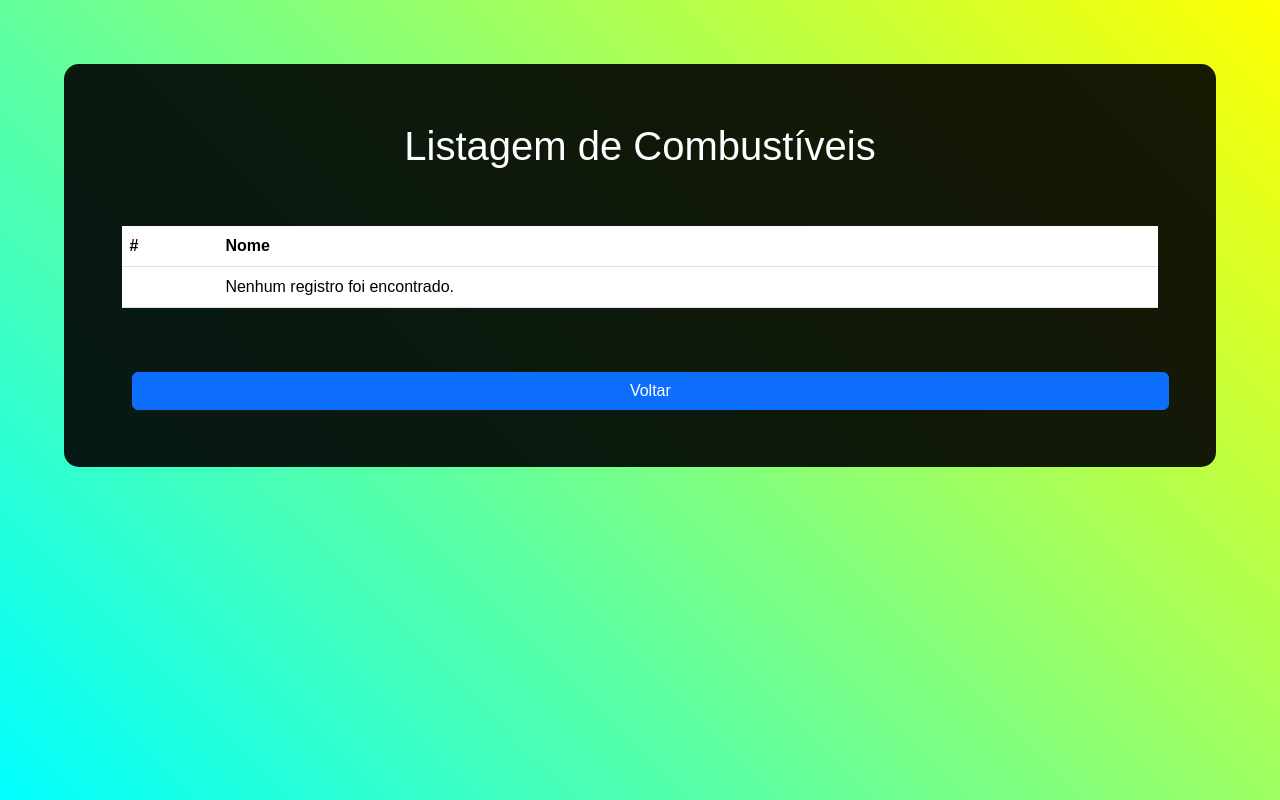
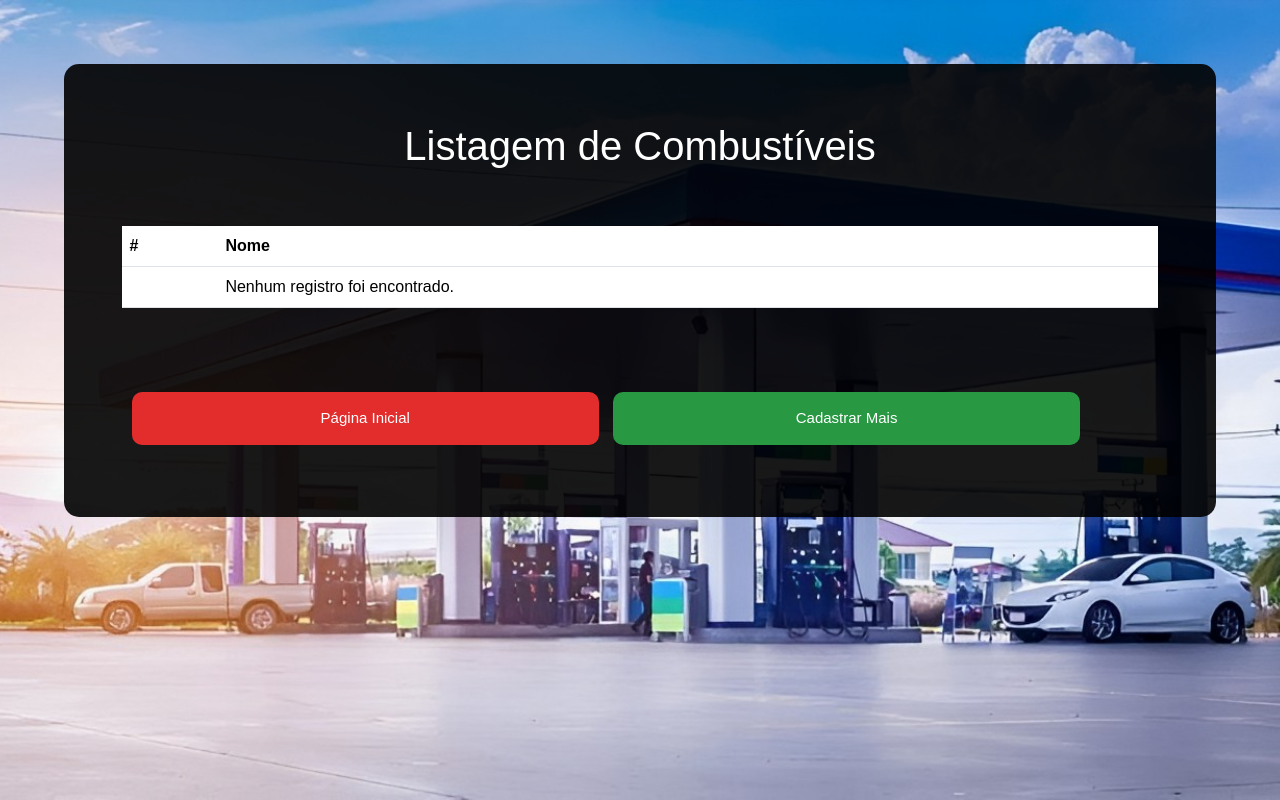
Before and after one commit to Jgabriel0145/CadastroVeiculos, a PHP site: page /Views/Listagem/ListCombustivel.php in a window 1280 px wide. Run offline with PHP 8.4, Linux system fonts and the light colour scheme; the template is opened without the code that fills it, so the values that code supplies are empty.

Commit message:
Background

```diff
--- a/App/Views/Inicio.php
+++ b/App/Views/Inicio.php
@@ -13,12 +13,16 @@
 
         body
         {
-            background-image: linear-gradient(45deg, cyan, yellow);
+
             font-family: Arial, Helvetica, sans-serif;
             display: flex;
             justify-content: center;
             align-items: center;
             align-content:center;
+            background-image: url('/Views/img/Fundo_Inicial.jpg');
+            background-repeat: no-repeat;
+            background-position: center;
+            background-size: cover;
         }
         #div1
         {
--- a/App/Views/Listagem/ListCombustivel.php
+++ b/App/Views/Listagem/ListCombustivel.php
@@ -7,6 +7,15 @@
     <link href="https://cdn.jsdelivr.net/npm/bootstrap@5.3.0-alpha1/dist/css/bootstrap.min.css" rel="stylesheet" integrity="sha384-GLhlTQ8iRABdZLl6O3oVMWSktQOp6b7In1Zl3/Jr59b6EGGoI1aFkw7cmDA6j6gD" crossorigin="anonymous">
     <?php include 'list-style.php'; ?>
 
+    <style>
+        body{
+            background-image: url('/Views/img/posto_gasolina.jpg');
+            background-repeat: no-repeat;
+            background-position: center;
+            background-size: cover;
+        }
+
+    </style>
 
 
 </head>
@@ -52,7 +61,9 @@
 
 
     <br><br>
-    <button onclick="document.location='/'" class="btn btn-primary" style="margin-left: 1%;">Voltar</button>
+    <button onclick="document.location='/'" class="pagInicial" style="margin-left: 1%;">Página Inicial</button>
+    <button onclick="document.location='/combustivel/form'" class="cadMais" style="margin-left: 1%;">Cadastrar Mais</button>
+
     </div>
 
 
--- a/App/Views/Listagem/list-style.php
+++ b/App/Views/Listagem/list-style.php
@@ -9,7 +9,6 @@
     body
     {
         font-family: Arial, Helvetica, sans-serif;
-        background-image: linear-gradient(45deg, cyan, yellow);
         display: flex;
         justify-content: center;
         padding: 5%;
@@ -38,7 +37,8 @@
         background-color: dodgerblue;
         border: none;
         padding: 15px;
-        width: 100%;
+        margin:15px;
+        width: 45%;
         border-radius: 10px;
         color: white;
         font-size: 15px;
@@ -74,6 +74,18 @@
     {
         text-align:center;
     }
+    .pagInicial{
+
+        margin: 2% 0 0 0;
+        background-color:#e32d2d;
+        width: 45%;
+
+
+    }
+    .cadMais{
+        background-color:#289942;
+        width: 45%;
+    }
 
 
 
```
Also changed, not shown: App/Views/Cadastro/CadCombustivel.php (+6 -1 lines), App/Views/Cadastro/CadFabricante.php (+10 -0 lines), App/Views/Cadastro/CadMarca.php (+10 -0 lines), App/Views/Cadastro/CadTipo.php (+10 -0 lines), App/Views/Cadastro/CadVeiculo.php (+10 -0 lines), App/Views/Cadastro/style.php (+11 -4 lines), App/Views/Listagem/ListFabricante.php (+10 -0 lines), App/Views/Listagem/ListMarca.php (+11 -0 lines), App/Views/Listagem/ListTipo.php (+11 -0 lines), App/Views/Listagem/ListVeiculo.php (+11 -0 lines), App/Views/img/Fundo_Fabricante.png (added), App/Views/img/Fundo_Fabricantes.png (added), App/Views/img/Fundo_Inicial.jpg (added), App/Views/img/Fundo_Marcas.jpg (added), 2 more files.
